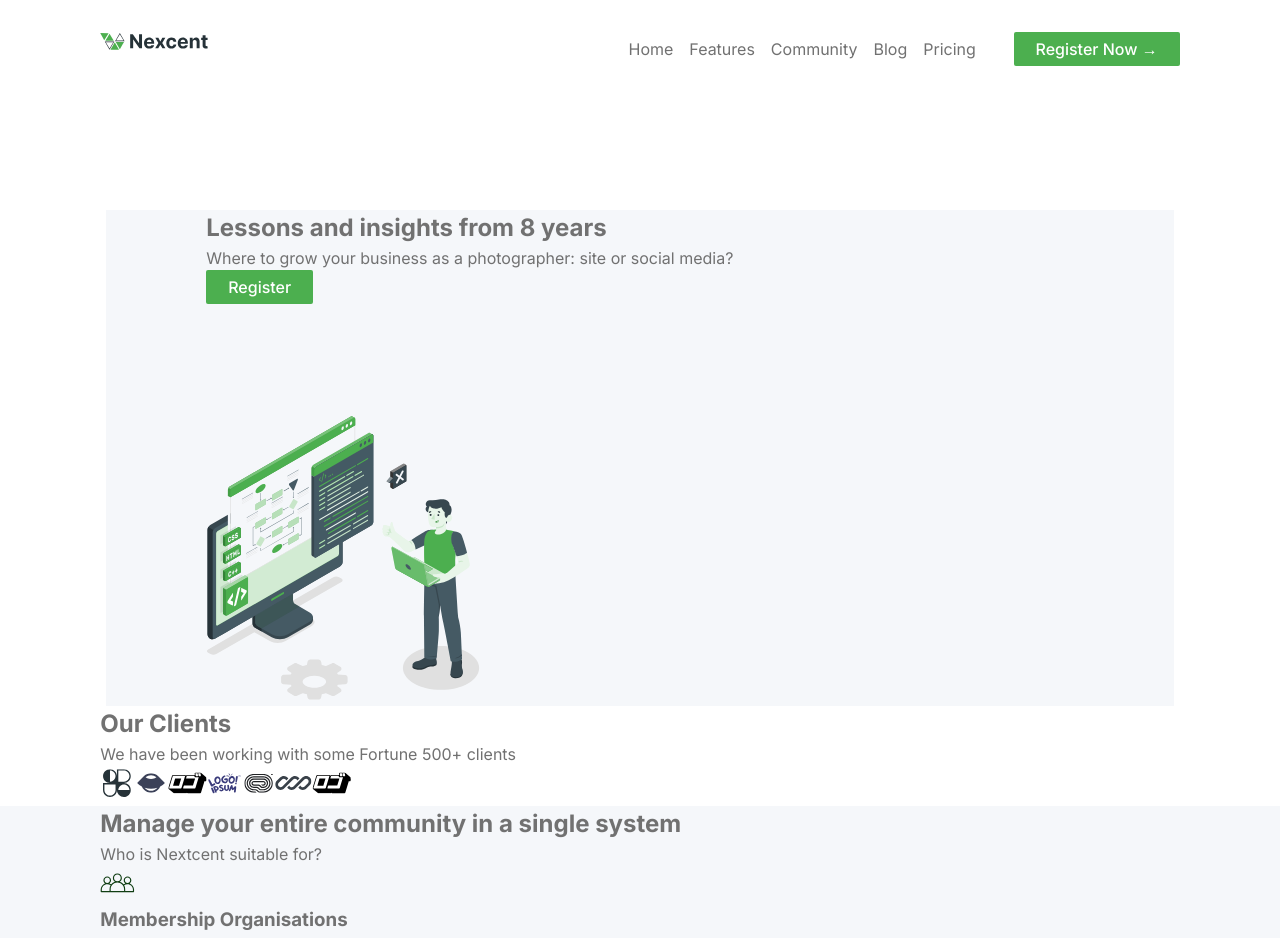
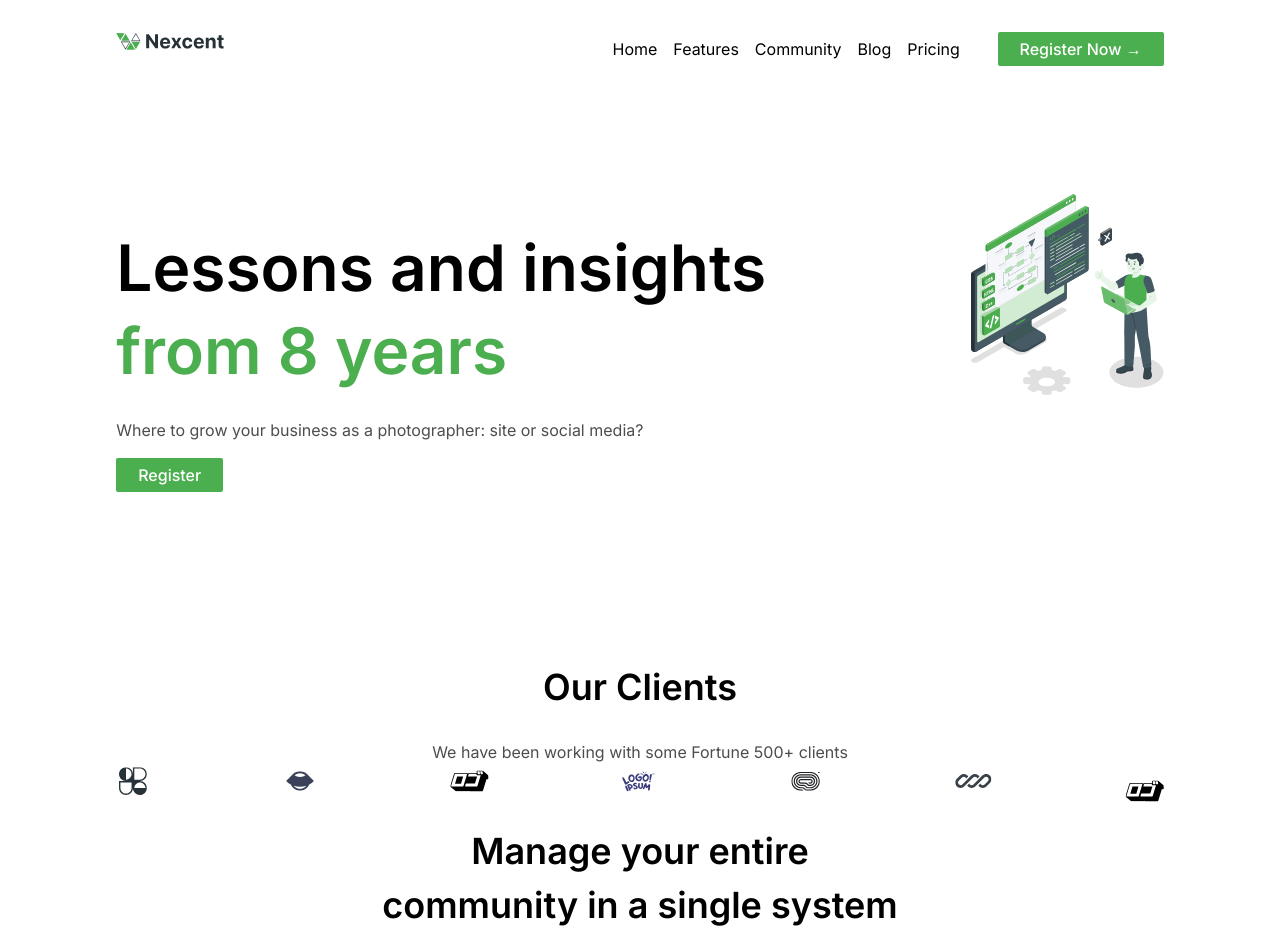
Before and after one commit to Roshnihtce/Nexcent-Centralized-Community-Portal, a plain HTML site: page index.html in a window 1280 px wide. Shown: the top 938 px of the page. Drawn offline with Linux system fonts and the light colour scheme.

Commit message:
code updated

```diff
--- a/assets/css/index.css
+++ b/assets/css/index.css
@@ -1,10 +1,7 @@
 /*Header Start*/
 header{
-    /*display: flex;*/
     padding-block: 2rem;
     background-color:white;
-   /* align-items: center;*
-   /* height: 5.25rem;*/
 
 }
 /*Header End*/
@@ -25,3 +22,68 @@ header .nav-item:last-child{
 .nav{
     margin-inline: 6.264rem;
 }
+/*banner-section*/
+.home-banner .container{
+    display: flex;
+    max-width: 1152px;
+    gap: 104px;
+
+
+}
+.home-banner .left-content{
+    margin-block: 8rem;
+}
+.home-banner .left-content span{
+    color:var(--color-assent);
+}
+.home-banner .right-content img{
+    margin-block: 6rem;
+}
+
+
+
+/* our clients*/
+.our-clients .container{
+    padding-top: 2.50rem;
+}
+.our-clients .container ul{
+    align-items: center;
+    display: flex;
+    justify-content: space-between;
+    text-decoration: none;
+    list-style-type: none;
+
+}
+
+/* manage-community */
+
+.manage-community .section-header{
+    display: flex;
+    max-width: 50%;
+    margin-bottom: 20px;
+    text-align: center;
+    flex-direction: column;
+    align-items: center;
+    justify-content: center;
+    margin: 0 auto;
+}
+
+.manage-community .section-header h2{
+    font-size: 36px;
+    margin-bottom: 10px;
+}
+
+.manage-community .community-mid-panel{
+    display: flex;
+    justify-content: space-between;
+    align-items: center;
+    gap: 110px;
+}
+
+.card{
+    background-color: #fff;
+    padding: 1.25rem;
+    border-radius: 10px;
+    text-align: center;
+    flex: 1;
+}
--- a/assets/css/style.css
+++ b/assets/css/style.css
@@ -35,18 +35,36 @@
     --line-height-19: 1.1875rem;
     --line-height-16: 1rem;
     --line-height-13: 0.8125rem;
+    /* Spacing */
+    --space-48: 3rem;
+    --space-40: 2.5rem;
+    --space-24: 1.5rem;
+    --space-16: 1rem;
+    --space-8: 0.5rem;
 
-/* Margins */
-    --margin-40: 2.5rem;
-    --margin-22: 1.375rem;
-    --margin-16: 1rem;
-    --margin-11: 0.6875rem;
-    --margin-8: 0.5rem;
+    /* Line Heights */
+    --line-height-lg: 3rem;
+    --line-height-md: 2rem;
+    --line-height-sm: 1.5rem;
 
-/* Padding */
-    --padding-block-112: 7rem;
-    --padding-block-100: 6.25rem;
-    --padding-block-66: 4.125rem;
+    /* Margins */
+    --margin-lg: 2.5rem;
+    --margin-md: 1.5rem;
+    --margin-sm: 1rem;
+
+    /* Padding */
+    --padding-lg: 4rem;
+    --padding-md: 2rem;
+    --padding-sm: 1rem;
+
+    /* Font Sizes */
+    .text-64 { font-size: 4rem; line-height: 1.3 ; }
+    .text-36 { font-size: 2.25rem; }
+    .text-28 { font-size: 1.75rem; }
+    .text-20 { font-size: 1.25rem; }
+    .text-16 { font-size: 1rem; }
+    .text-14 { font-size: 0.875rem; }
+
 }
 /* General Styles */
 * {
@@ -56,16 +74,40 @@
 }
 
 body {
-    color: var(--color-text-body);
+    font-family: var(--font-family-primary);
+    color: var(--color-dark-gray);
+    background: var(--color-white);
+    line-height: 1.5;
     scroll-behavior: smooth;
-    line-height: 1.5;
-    font-family: var(--font-family);
 }
 
 html {
     font-size: 1rem;
     font-family: var(--font-family);
+    line-height: 1.3rem;
 
+}
+/* Typography */
+h1, h2, h3, h4, h5, h6{
+    font-family: var(--font-family);
+    color: var(--color-text-medium-gray);
+}
+
+h1, h2, h3{
+    margin-bottom: 1.62rem;
+    font-weight: 600;
+}
+
+h4, h5, h6, p, li{
+    margin-bottom: 1.25rem;
+}
+
+:where(h1, h2, h3, h4, h5, h6, p, li):last-child{
+    margin-bottom: 0;
+}
+p {
+    margin-bottom: var(--space-16);
+    color: var(--color-d-gray);
 }
 
 /* Section Titles */
@@ -78,15 +120,13 @@ html {
     font-weight: 600;
     font-family: var(--font-family);
 }
+.text-align-center{
+    text-align: center;
+}
 
-/* Font Sizes */
-.text-44 { font-size: 2.75rem; }
-.text-25 { font-size: 1.5625rem; }
-.text-19 { font-size: 1.1875rem; }
-.text-16 { font-size: 1rem; }
-.text-13 { font-size: 0.8125rem; }
-.text-11 { font-size: 0.6875rem; }
-.text-9  { font-size: 0.5635rem; }
+
+
+
 
 /* List Styles */
 .list-unstyled {
@@ -94,24 +134,18 @@ html {
     padding: 0;
 }
 
-/* Background Colors */
-.bg-gray{
-    background: var(--color-silver);
-}
-.bg-white{
-    background: var(--color-white);
-}
-.bg-text-dark {
-    background: var(--color-black);
-}
-.bg-footer-black{
-    background: var(--color-neutral-black);
-}
+/* ---------------- Background Colors ---------------- */
+.bg-light-gray { background: var(--color-light-gray); }
+.bg-dark-gray { background: var(--color-d-gray); }
+.bg-black { background: var(--color-neutral-black); }
+.bg-body { background: var(--color-text-body);}
+
 
 /* Container */
 .container {
     max-width: 1160px;
     margin-inline: 6.264rem;
+    padding: 0 var(--space-16);
 }
 
 /* Buttons and Links */
@@ -125,12 +159,15 @@ a {
 .btn {
     display: inline-block;
     padding: 0.5625rem 1.375rem;
-    background-color: var(--color-assent);
+    background: var(--color-assent);
     color: var(--color-white);
     text-align: center;
     line-height: 1rem;
     border-radius: 2px;
     font-weight: 500;
+}
+.btn:hover {
+    background: #388E3C;
 }
 
 /* Utility Classes */
@@ -146,12 +183,10 @@ a {
 .mb-0 {
     margin-bottom: 0;
 }
-.home-banner{
-    margin-inline: 6.624rem;
+
+
+/* Images */
+img{
+    max-width: 100%;
+    height: auto;
 }
-.home-banner .container .left-content{
-    margin-block: 7.013rem;
-}
-.home-banner .container{
-    display: block;
-}
--- a/index.html
+++ b/index.html
@@ -46,24 +46,24 @@
     <section class="home-banner bg-gray">
         <div class="container">
             <div class="left-content">
-                <h1>Lessons and insights <span>from 8 years</span></h1>
+                <h1 class="text-64">Lessons and insights <span>from 8 years</span></h1>
                 <p>Where to grow your business as a photographer: site or social media?</p>
                 <a class="btn" href="javascript: void(0)">Register</a>
             </div>
-            <figure>
+            <div class="right-content">
                 <img src="./assets/images/illustration_banner_image.svg" alt="Illustration Banner Image">
-            </figure>
+            </div>
 
         </div>
     </section>
     <!-- Our Clients -->
     <section class="our-clients">
         <div class="container">
-            <div class="section-header">
-                <h2>Our Clients</h2>
+            <div class="section-header text-align-center">
+                <h2 class="text-36">Our Clients</h2>
                 <p>We have been working with some Fortune 500+ clients</p>
             </div>
-            <ul class="mb-0 list-unstyled d-flex align-items-center">
+            <ul>
                 <li><img src="./assets/images/client_logo.svg" alt="Client Logo 1"></li>
                 <li><img src="./assets/images/client_logo_2.svg" alt="Client Logo 2"></li>
                 <li><img src="./assets/images/client_logo_3.svg" alt="Client Logo 3"></li>
@@ -79,8 +79,8 @@
     <!-- Manage Community section -->
     <section class="manage-community bg-gray">
         <div class="container">
-            <div class="section-header">
-                <h2>Manage your entire community in a single system</h2>
+            <div class="section-header text-align-center">
+                <h2 class="text-36">Manage your entire community in a single system</h2>
                 <p>Who is Nextcent suitable for?</p>
             </div>
             <div class="community-mid-panel">
@@ -122,7 +122,7 @@
     <section class="helping-business bg-gray">
         <div class="container">
             <div class="left-panel">
-                <h2>Helping a Local Business Reinvent Itself</h2>
+                <h2 class="text-36">Helping a Local Business Reinvent Itself</h2>
                 <p>We reached here with our hard work and dedication.</p>
             </div>
             <div class="right-panel">
@@ -149,12 +149,12 @@
     </section>
     <!-- Sign Up section -->
     <section class="sign-up">
-        <div class="container">
+        <div class="container d-flex">
             <figure>
                 <img src="./assets/images/signup_screen.svg" alt="Sign Up Screen">
             </figure>
             <div class="sign-up-content">
-                <h2>How to design your site footer like <span>we did</span></h2>
+                <h2 class="text-36">How to design your site footer like <span>we did</span></h2>
                 <blockquote>
                     Donec a eros justo. Fusce egestas tristique ultrices. Nam tempor, augue nec tincidunt
                     molestie, massa nunc varius arcu, at scelerisque elit erat a magna. Donec quis erat at
@@ -213,7 +213,7 @@
     <section class="caring-marketing">
         <div class="container">
             <div class="section-header">
-                <h2>Caring is the New Marketing</h2>
+                <h2 class="text-36">Caring is the New Marketing</h2>
                 <p>The Nextcent blog is the best place to read about the latest membership insights, trends, and
                     more.
                     See who's joining the community, read about how our community is increasing their membership
@@ -254,14 +254,14 @@
         <section class="footer-top bg-gray">
             <div class="container">
                 <div class="top-panel">
-                    <h2 class="text-44 color-neutral-black text-align-center">Pellentesque suscipit <span>fringilla libero eu.</span></h2>
+                    <h2 class="text-36 color-neutral-black text-align-center">Pellentesque suscipit <span>fringilla libero eu.</span></h2>
                     <a class="btn" href="javascript: void(0)">Get a Demo →</a>
                 </div>
             </div>
 
         </section>
          <!-- Footer Logo & Social Links -->
-        <section class="footer-bottom bg-footer-black">
+        <section class="footer-bottom bg-black">
             <div class="container">
                 <div class="bottom-panel">
                    <img src="./assets/images/nexcent_icon.svg" alt="Nexcent Logo">
```
